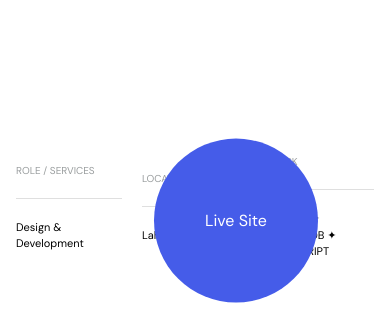
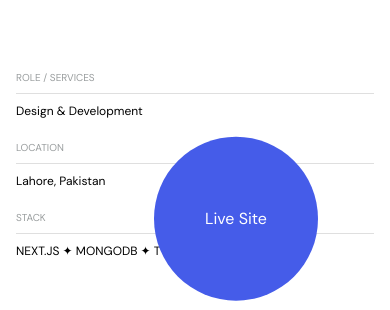
Before and after one commit to mussadiqkhan6886/portfolionew, a Next.js app: page /work/chunkd in a window 390 px wide. Shown: the part 196-506 px from the top of the page. Built offline with nearby package versions, Linux system fonts and the light colour scheme.

Commit message:
completed project page now details

```diff
--- a/app/work/[slug]/page.tsx
+++ b/app/work/[slug]/page.tsx
@@ -29,18 +29,18 @@ const SingleWork = async ({params}: Params) => {
     <main>
       <section className="max-w-5xl mx-auto py-16 md:py-24 md:pb-10 mb-0 my-16 px-4 md:px-12 relative h-[54vh] sm:h-[64vh] flex justify-between flex-col ">
         <h1 className="text-[44px] sm:text-6xl md:text-8xl leading-none lg:leading-22 capitalize tracking-tight">{slug}</h1>
-        <div className="flex justify-between gap-5 sm:gap-10 items-center">
+        <div className="flex justify-between flex-col md:flex-row mt-5 md:mt-0 gap-5 sm:gap-10 items-center">
           <div className="w-full">
-            <h2 className="border-b border-border/70 text-[10px] sm:text-xs uppercase text-gray pb-5 sm:pb-7 mb-5 sm:mb-7">role / Services</h2>
-            <h3 className="text-[11px] sm:text-sm md:text-base">{project.service}</h3>
+            <h2 className="border-b border-border/70 text-[10px] sm:text-xs uppercase text-gray pb-2 md:pb-7 mb-2 md:mb-7">role / Services</h2>
+            <h3 className="text-[12px] sm:text-sm md:text-base">{project.service}</h3>
           </div>
           <div className="w-full">
-            <h2 className="border-b border-border/70 text-[10px] sm:text-xs uppercase text-gray pb-5 sm:pb-7 mb-5 sm:mb-7">Location</h2>
-            <h3 className="text-[11px] sm:text-sm md:text-base">{project.location}</h3>
+            <h2 className="border-b border-border/70 text-[10px] sm:text-xs uppercase text-gray pb-2 md:pb-7 mb-2 md:mb-7">Location</h2>
+            <h3 className="text-[12px] sm:text-sm md:text-base">{project.location}</h3>
           </div>
           <div className="w-full">
-            <h2 className="border-b border-border/70 text-[10px] sm:text-xs uppercase text-gray pb-5 sm:pb-7 mb-5 sm:mb-7">STACK</h2>
-            <h3 className="text-[11px] sm:text-sm md:text-base">{project.stack}</h3>
+            <h2 className="border-b border-border/70 text-[10px] sm:text-xs uppercase text-gray pb-2 md:pb-7 mb-2 md:mb-7">STACK</h2>
+            <h3 className="text-[12px] sm:text-sm md:text-base">{project.stack}</h3>
           </div>
         </div>
         <div className="absolute z-50 -bottom-30 right-10">
@@ -55,15 +55,15 @@ const SingleWork = async ({params}: Params) => {
         {/* main image */}
         <ProjectThumb thumbnail={project.thumbnail} logo={project.logo as string} title={project.title}  />
         {/* laptop video */}
-        {/* <div className="relative mx-auto w-[1200px] my-20">
-            <div className="absolute left-[12.5%] top-2 w-[74.5%] h-full overflow-hidden rounded-lg">
+        <div className="relative mx-auto max-w-6xl my-20">
+            <div className="absolute left-[13%] -top-2 md:-top-3 lg:-top-4 w-[74%] h-full overflow-hidden rounded-lg">
               <video
                 src={project.laptopVideo}
                 autoPlay
                 muted
                 loop
                 playsInline
-                className="w-full h-full object-contain rounded-lg"
+                className="w-full h-full  object-contain rounded-lg"
               />
             </div>
 
@@ -72,9 +72,9 @@ const SingleWork = async ({params}: Params) => {
               alt="Laptop"
               width={1200}
               height={750}
-              className="relative z-10 w-full h-auto pointer-events-none"
+              className="relative z-10 w-full scale-y-90 h-auto pointer-events-none"
             />
-        </div> */}
+        </div>
         {/* simple video */}
         <div>
           <video src={project.hero} autoPlay
@@ -83,16 +83,16 @@ const SingleWork = async ({params}: Params) => {
                 playsInline
                 className="w-full object-contain"  />
         </div>
-        {/* big screen image / video */}
-        {/* <div className="relative mx-auto w-[900px] my-20">
-            <div className="absolute left-0 top-0 w-full h-full overflow-hidden rounded-lg">
+        {/* pc*/}
+        <div className="relative mx-auto max-w-6xl my-20 ">
+            <div className="absolute left-0 top-3 md:top-9 lg:top-16 xl:top-18 w-full h-full overflow-hidden rounded-lg">
               <video
                 src={project.pcVideo}
                 autoPlay
                 muted
                 loop
                 playsInline
-                className="w-full object-contain rounded-lg"
+                className="w-full object-contain rounded-lg lg:scale-80"
               />
             </div>
 
@@ -101,12 +101,12 @@ const SingleWork = async ({params}: Params) => {
               alt="pc"
               width={1200}
               height={750}
-              className="relative z-10 w-full h-auto pointer-events-none"
+              className="relative z-10 w-full scale-y-95 md:scale-y-91 lg:scale-80 lg:scale-y-73 h-auto pointer-events-none"
             />
-        </div> */}
+        </div>
         {/*big image */}
-        <div className="w-full relative h-screen">
-          <Image loading="lazy" src={project.image1 as string} alt="image 1" fill className="w-full h-full" />
+        <div className="w-full relative h-[400px] lg:h-screen">
+          <Image loading="lazy" src={project.image1 as string} alt="image 1" fill className="w-full h-full object-cover" />
         </div>
 
        <div className="grid grid-cols-1 md:grid-cols-2 lg:grid-cols-3 max-w-5xl mx-auto lg:gap-16 py-30">
--- a/components/comp/ContactForm.tsx
+++ b/components/comp/ContactForm.tsx
@@ -54,7 +54,7 @@ const ContactForm = () => {
   return (
     <div className="w-full relative pt-30 pb-30 sm:pb-40 border-b border-gray/50">
     <form onSubmit={submitForm}>
-        <div className="border-t border-gray/50 py-10 flex gap-8 w-full md:gap-10">
+        <div className="border-t border-gray/50 py-10 flex gap-6 sm:gap-8 w-full md:gap-10">
         <span className="inline-block mt-1 text-gray text-xs">
             01
         </span>
@@ -63,7 +63,7 @@ const ContactForm = () => {
             <input name="name" value={data.name} onChange={e => handleChange(e)} autoComplete='off' id="name" type="text" placeholder="Mussadiq Khan *" className="outline-none w-full  placeholder:text-gray/70 text-white  tracking-tight text-[16px] md:text-[20px]" />
         </div>
         </div>
-        <div className="border-t border-gray/50 py-10 flex gap-8 md:gap-10">
+        <div className="border-t border-gray/50 py-10 flex gap-6 sm:gap-8 md:gap-10">
         <span className="inline-block mt-1 text-gray text-xs">
             02
         </span>
@@ -72,7 +72,7 @@ const ContactForm = () => {
             <input name="email" value={data.email} onChange={e => handleChange(e)} autoComplete='off' id="email" type="email" placeholder="mussadiqkhan@gmail.com *" className="outline-none w-full  placeholder:text-gray/70 text-white  tracking-tight text-[16px] md:text-[20px]" />
         </div>
         </div>
-        <div className="border-t border-gray/50 py-10 flex gap-8 md:gap-10">
+        <div className="border-t border-gray/50 py-10 flex gap-6 sm:gap-8 md:gap-10">
         <span className="inline-block mt-1 text-gray text-xs">
             03
         </span>
@@ -81,7 +81,7 @@ const ContactForm = () => {
             <input name="organization" value={data.organization} onChange={e => handleChange(e)} autoComplete='off' id="organization" type="text" placeholder="Scrupulous *" className="outline-none w-full  placeholder:text-gray/70 text-white  tracking-tight text-[16px] md:text-[20px]" />
         </div>
         </div>
-        <div className="border-t border-gray/50 py-10 flex gap-8 md:gap-10">
+        <div className="border-t border-gray/50 py-10 flex gap-6 sm:gap-8 md:gap-10">
         <span className="inline-block mt-1 text-gray text-xs">
             04
         </span>
@@ -90,7 +90,7 @@ const ContactForm = () => {
             <input name="service" value={data.service} onChange={e => handleChange(e)} autoComplete='off' id="service" type="text" placeholder="Web Development, Optimization ... *" className="outline-none w-full  placeholder:text-gray/70 text-white  tracking-tight text-[16px] md:text-[20px]" />
         </div>
         </div>
-        <div className="border-t border-gray/50 py-10 flex gap-8 md:gap-10">
+        <div className="border-t border-gray/50 py-10 flex gap-6 sm:gap-8 md:gap-10">
         <span className="inline-block mt-1 text-gray text-xs">
             05
         </span>
--- a/components/ui/PageTransition.tsx
+++ b/components/ui/PageTransition.tsx
@@ -78,7 +78,7 @@ export default function PageTransition() {
 
   return (
     <motion.div
-      className="fixed inset-0 z-[9999] w-screen h-screen grid grid-cols-2 overflow-hidden bg-transparent select-none pointer-events-none"
+      className="fixed inset-0 z-[9999] w-screen h-dvh grid grid-cols-2 overflow-hidden bg-transparent select-none pointer-events-none"
       initial="initial"
       animate={controls}
     >
@@ -88,7 +88,7 @@ export default function PageTransition() {
           key={`panel-${i}`}
           custom={i}
           variants={panelVariants}
-          className="w-full h-full bg-black will-change-transform"
+          className="w-full h-full bg-text will-change-transform"
         />
       ))}
 
```
Also changed, not shown: 2 other files (tests, documents, lock files or other folders).
